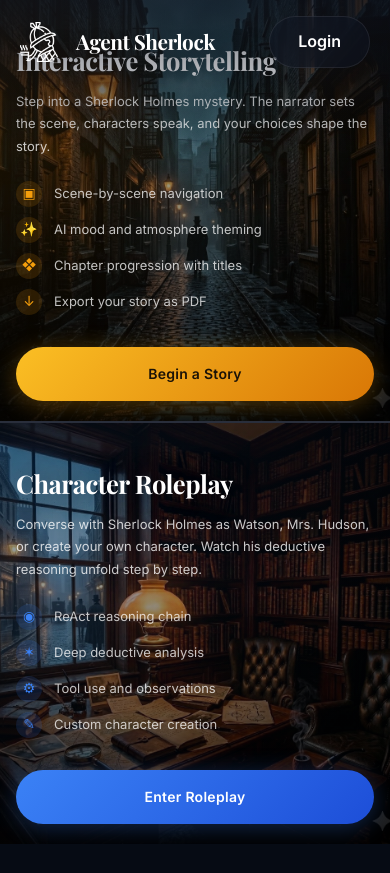
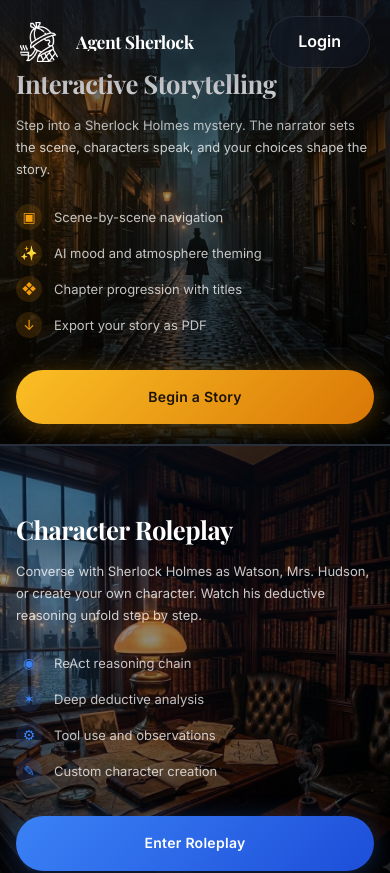
Before and after one commit to mustafameh/Sherlock-LLM, a Next.js app in the folder sherlock-next/: page / in a window 390 px wide. Shown: the top 873 px of the page. Built offline with nearby package versions, Linux system fonts and the light colour scheme; no server answers; a web font is replaced by a local one.

Commit message:
style: fix mobile responsiveness for setup screen, header, and sidebar

```diff
--- a/sherlock-next/app/page.module.css
+++ b/sherlock-next/app/page.module.css
@@ -524,7 +524,7 @@
 
     .splitHalf {
         min-height: 50vh;
-        padding: 0 var(--space-5) var(--space-6);
+        padding: 80px var(--space-5) var(--space-6);
     }
 
     .splitTitle {
@@ -565,7 +565,7 @@
 
     .splitHalf {
         min-height: 48vh;
-        padding: 0 var(--space-4) var(--space-5);
+        padding: 70px var(--space-4) var(--space-5);
     }
 
     .splitTitle {
--- a/sherlock-next/components/shared/Header.module.css
+++ b/sherlock-next/components/shared/Header.module.css
@@ -220,7 +220,10 @@
     }
 
     .title {
-        font-size: 1.3rem;
+        font-size: 1.1rem;
+        white-space: nowrap;
+        overflow: hidden;
+        text-overflow: ellipsis;
     }
 
     .userName {
--- a/sherlock-next/components/story/StorySidebar.module.css
+++ b/sherlock-next/components/story/StorySidebar.module.css
@@ -1,7 +1,7 @@
 .sidebar {
     width: 280px;
     height: 100%;
-    background: rgba(15, 20, 35, 0.4);
+    background: rgba(15, 20, 35, 0.85);
     backdrop-filter: blur(24px);
     -webkit-backdrop-filter: blur(24px);
     border-right: 1px solid rgba(255, 255, 255, 0.08);
```
